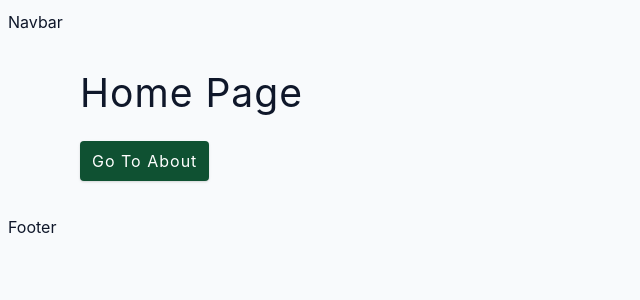
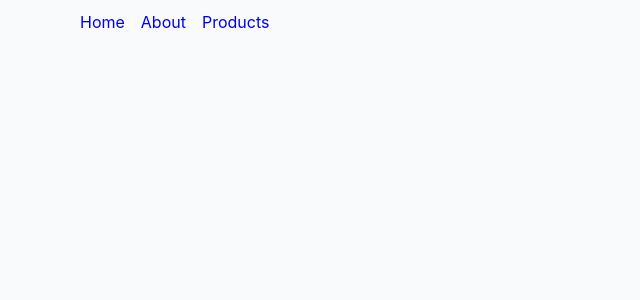
Before and after one commit to digirajsolutions/react-router-6, a React (Create React App) app: page / in a window 1280 px wide. Shown: the top 300 px of the page, without its empty margins (0-640 px from the left). Built offline with nearby package versions, Linux system fonts and the light colour scheme.

Commit message:
Shared layout

```diff
--- a/src/App.js
+++ b/src/App.js
@@ -7,14 +7,14 @@
 function App() {
   return (
     <BrowserRouter>
-      <nav>Navbar</nav>
+      {/* <nav>Navbar</nav> */}
       <Routes>
         <Route path='' element={<Home />} />
         <Route path='about' element={<About />} />
         <Route path='products' element={<Products />} />
         <Route path='*' element={<Error />} />
       </Routes>
-      <footer>Footer</footer>
+      {/* <footer>Footer</footer> */}
     </BrowserRouter>
   )
 }
--- /dev/null
+++ b/src/components/Navbar.js
@@ -0,0 +1,13 @@
+import { Link } from 'react-router-dom'
+
+const Navbar = () => {
+  return (
+    <nav className='navbar'>
+      <Link to='/'>Home</Link>
+      <Link to='/about'>About</Link>
+      <Link to='/products'>Products</Link>
+    </nav>
+  )
+}
+
+export default Navbar
--- a/src/pages/Home.js
+++ b/src/pages/Home.js
@@ -1,13 +1,14 @@
-import { Link } from 'react-router-dom'
+import { Link, Outlet } from 'react-router-dom'
+import Navbar from '../components/Navbar'
 
 const Home = () => {
   return (
-    <section className='section'>
-      <h2>Home Page</h2>
-      <Link className='btn' to='/about'>
-        Go to About
-      </Link>
-    </section>
+    <>
+      <Navbar />
+      <section className='section'>
+        <Outlet />
+      </section>
+    </>
   )
 }
 export default Home
```
